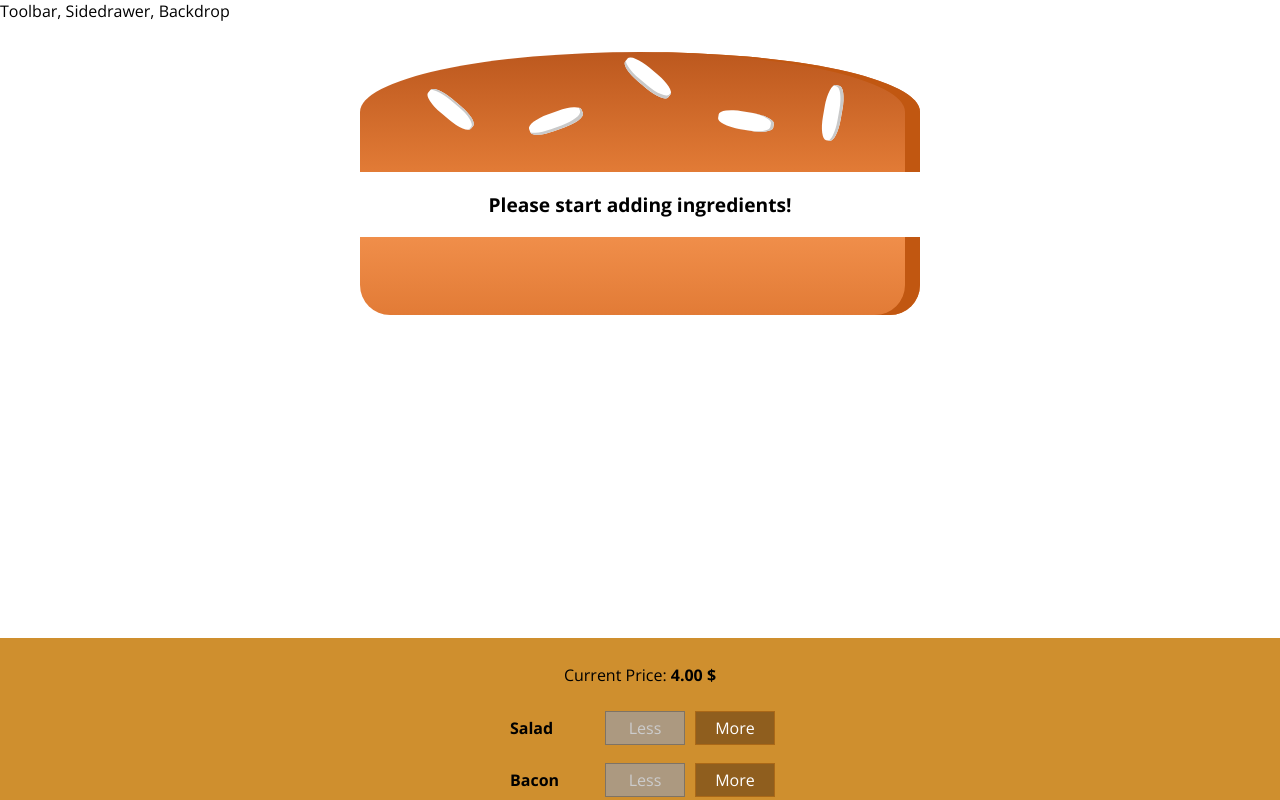
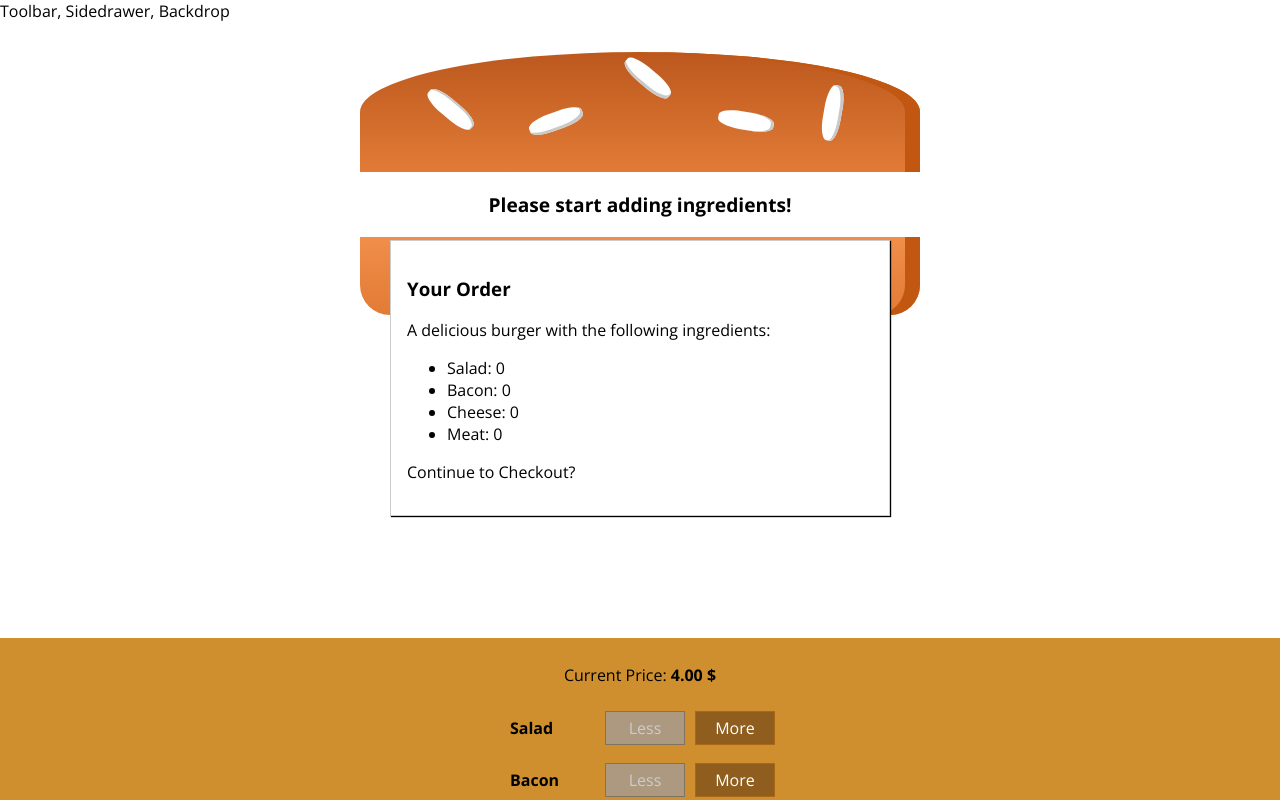
Before and after one commit to marcostellin/ReactUdemyCourse, a React app in the folder burger-app/: page / in a window 1280 px wide. Shown: the top 800 px of the page. Built offline with nearby package versions, Linux system fonts and the light colour scheme.

Commit message:
Add Modal component that displays OrderSummary component

```diff
--- /dev/null
+++ b/burger-app/src/components/Burger/OrderSummary/OrderSummary.js
@@ -0,0 +1,27 @@
+import React from 'react';
+import Aux from '../../../hoc/Auxiliary'
+
+const orderSummary = (props) => {
+
+    const ingredientSummary = Object.keys(props.ingredients)
+        .map( igKey => {
+            return (
+                <li key={igKey}>
+                    <span style={{textTransform: 'capitalize'}}>{igKey}:</span> {props.ingredients[igKey]}
+                </li>
+            );
+        });
+
+    return (
+        <Aux>
+            <h3>Your Order</h3>
+            <p>A delicious burger with the following ingredients:</p>
+            <ul>
+                {ingredientSummary}
+            </ul>
+            <p>Continue to Checkout?</p>
+        </Aux>
+    );
+}
+
+export default orderSummary;
--- /dev/null
+++ b/burger-app/src/components/UI/Modal/Modal.css
@@ -0,0 +1,20 @@
+.Modal {
+    position: fixed;
+    z-index: 500;
+    background-color: white;
+    width: 70%;
+    border: 1px solid #ccc;
+    box-shadow: 1px 1px 1px black;
+    padding: 16px;
+    left: 15%;
+    top: 30%;
+    box-sizing: border-box;
+    transition: all 0.3s ease-out;
+}
+
+@media (min-width: 600px) {
+    .Modal {
+        width: 500px;
+        left: calc(50% - 250px);
+    }
+}
--- /dev/null
+++ b/burger-app/src/components/UI/Modal/Modal.js
@@ -0,0 +1,12 @@
+import React from 'react';
+import classes from './Modal.css';
+
+const modal = (props) => {
+    return (
+        <div className={classes.Modal}>
+            {props.children}
+        </div>
+    );
+}
+
+export default modal;
--- a/burger-app/src/containers/BurgerBuilder/BurgerBuilder.js
+++ b/burger-app/src/containers/BurgerBuilder/BurgerBuilder.js
@@ -2,6 +2,8 @@
 import Aux from '../../hoc/Auxiliary';
 import Burger from '../../components/Burger/Burger';
 import BuildControls from '../../components/Burger/BuildControls/BuildControls';
+import Modal from '../../components/UI/Modal/Modal';
+import OrderSummary from '../../components/Burger/OrderSummary/OrderSummary';
 
 const INGREDIENT_PRICES = {
     salad: 0.4,
@@ -63,6 +65,9 @@
 
         return (
             <Aux>
+                <Modal>
+                    <OrderSummary ingredients={this.state.ingredients}/>
+                </Modal>
                 <Burger ingredients={this.state.ingredients}/>
                 <BuildControls
                     ingredientAdded={this.addIngredientHandler}
```
Also changed, not shown: burger-app/src/components/UI/Backdrop/Backdrop.js (added).
